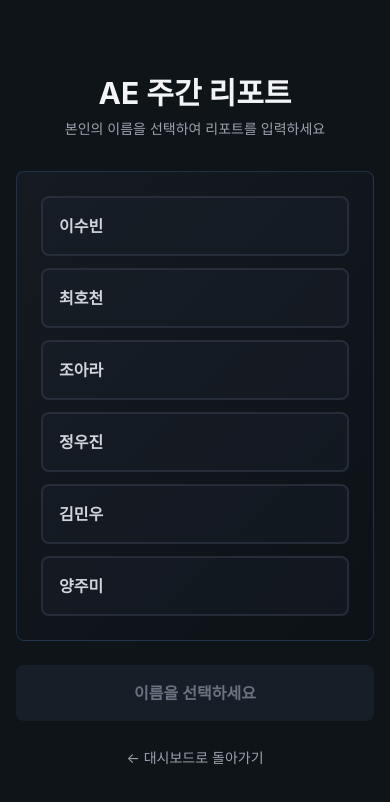
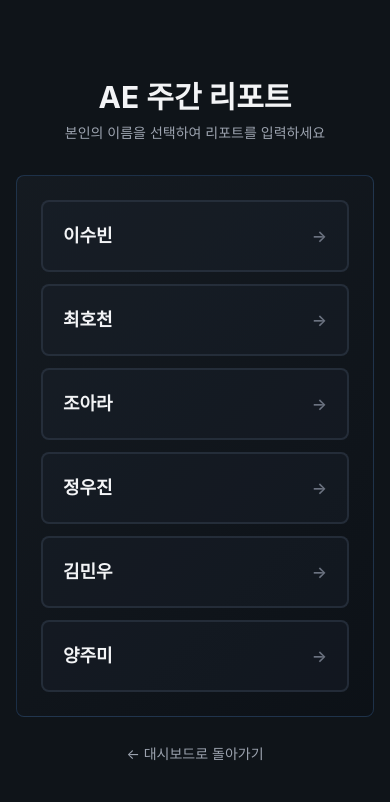
Before and after one commit to wtpceo/dashbord_wiple, a Next.js app: page /ae in a window 390 px wide. Shown: the top 802 px of the page. Built offline with nearby package versions, Linux system fonts and the light colour scheme; no server answers; the database is empty.

Commit message:
Improve UX: Auto-navigate on AE selection and enable numeric keyboard for mobile input

```diff
--- a/src/app/ae/[name]/page.tsx
+++ b/src/app/ae/[name]/page.tsx
@@ -156,8 +156,10 @@ export default function AEReportPage({ params }: { params: Promise<{ name: strin
                   </label>
                   <input
                     type="number"
+                    inputMode="numeric"
+                    pattern="[0-9]*"
                     value={formData.totalClients}
-                    onChange={(e) => setFormData({ ...formData, totalClients: parseInt(e.target.value) })}
+                    onChange={(e) => setFormData({ ...formData, totalClients: parseInt(e.target.value) || 0 })}
                     className="input-field w-full px-4 py-3 rounded-lg text-gray-100 number-display text-lg"
                     required
                     min="0"
@@ -172,8 +174,10 @@ export default function AEReportPage({ params }: { params: Promise<{ name: strin
                   </label>
                   <input
                     type="number"
+                    inputMode="numeric"
+                    pattern="[0-9]*"
                     value={formData.expiringClients}
-                    onChange={(e) => setFormData({ ...formData, expiringClients: parseInt(e.target.value) })}
+                    onChange={(e) => setFormData({ ...formData, expiringClients: parseInt(e.target.value) || 0 })}
                     className="input-field w-full px-4 py-3 rounded-lg text-gray-100 number-display text-lg"
                     required
                     min="0"
@@ -188,8 +192,10 @@ export default function AEReportPage({ params }: { params: Promise<{ name: strin
                   </label>
                   <input
                     type="number"
+                    inputMode="numeric"
+                    pattern="[0-9]*"
                     value={formData.renewedClients}
-                    onChange={(e) => setFormData({ ...formData, renewedClients: parseInt(e.target.value) })}
+                    onChange={(e) => setFormData({ ...formData, renewedClients: parseInt(e.target.value) || 0 })}
                     className="input-field w-full px-4 py-3 rounded-lg text-gray-100 number-display text-lg"
                     required
                     min="0"
--- a/src/app/ae/page.tsx
+++ b/src/app/ae/page.tsx
@@ -2,19 +2,16 @@
 
 import { AEName } from '@/types/dashboard';
 import Link from 'next/link';
-import { useState } from 'react';
 import { useRouter } from 'next/navigation';
 
 const aeList: AEName[] = ['이수빈', '최호천', '조아라', '정우진', '김민우', '양주미'];
 
 export default function AELoginPage() {
-  const [selectedAE, setSelectedAE] = useState<AEName | null>(null);
   const router = useRouter();
 
-  const handleLogin = () => {
-    if (selectedAE) {
-      router.push(`/ae/${encodeURIComponent(selectedAE)}`);
-    }
+  const handleSelectAE = (ae: AEName) => {
+    // 클릭하면 바로 해당 AE 페이지로 이동
+    router.push(`/ae/${encodeURIComponent(ae)}`);
   };
 
   return (
@@ -37,31 +34,17 @@ export default function AELoginPage() {
               {aeList.map((ae) => (
                 <button
                   key={ae}
-                  onClick={() => setSelectedAE(ae)}
-                  className={`w-full p-4 rounded-lg text-left font-semibold transition-all ${
-                    selectedAE === ae
-                      ? 'bg-blue-500/20 border-2 border-blue-500/50 text-blue-400'
-                      : 'bg-gray-800/30 border-2 border-gray-700/50 text-gray-300 hover:bg-gray-800/50 hover:border-gray-600/50'
-                  }`}
+                  onClick={() => handleSelectAE(ae)}
+                  className="w-full p-5 rounded-lg text-left font-semibold transition-all bg-gray-800/30 border-2 border-gray-700/50 text-gray-100 hover:bg-blue-500/20 hover:border-blue-500/50 hover:text-blue-400 active:scale-95"
                 >
-                  {ae}
+                  <div className="flex items-center justify-between">
+                    <span className="text-lg">{ae}</span>
+                    <span className="text-gray-500">→</span>
+                  </div>
                 </button>
               ))}
             </div>
           </div>
-
-          {/* 로그인 버튼 */}
-          <button
-            onClick={handleLogin}
-            disabled={!selectedAE}
-            className={`w-full py-4 rounded-lg font-semibold transition-all ${
-              selectedAE
-                ? 'btn-primary'
-                : 'bg-gray-800/50 text-gray-500 cursor-not-allowed'
-            }`}
-          >
-            {selectedAE ? `${selectedAE}으로 입장` : '이름을 선택하세요'}
-          </button>
 
           {/* 돌아가기 */}
           <div className="mt-6 text-center">
```
